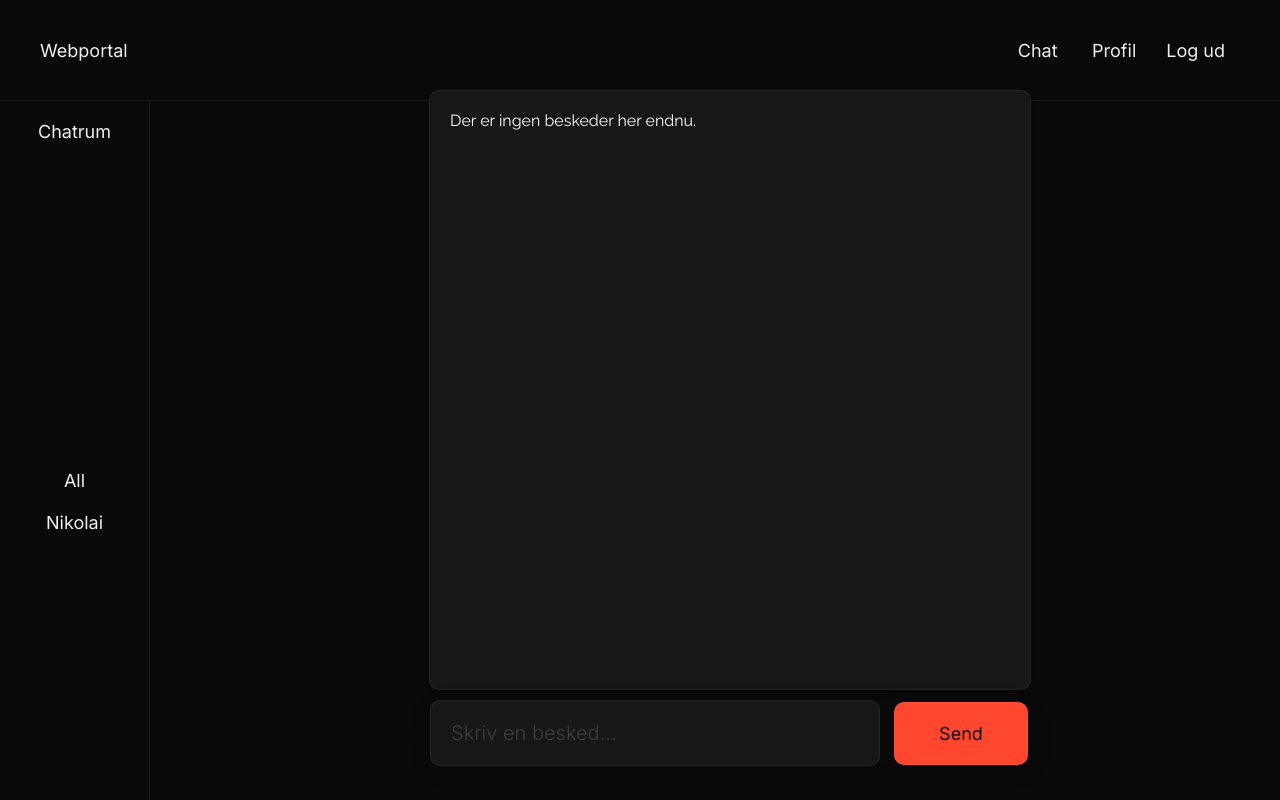
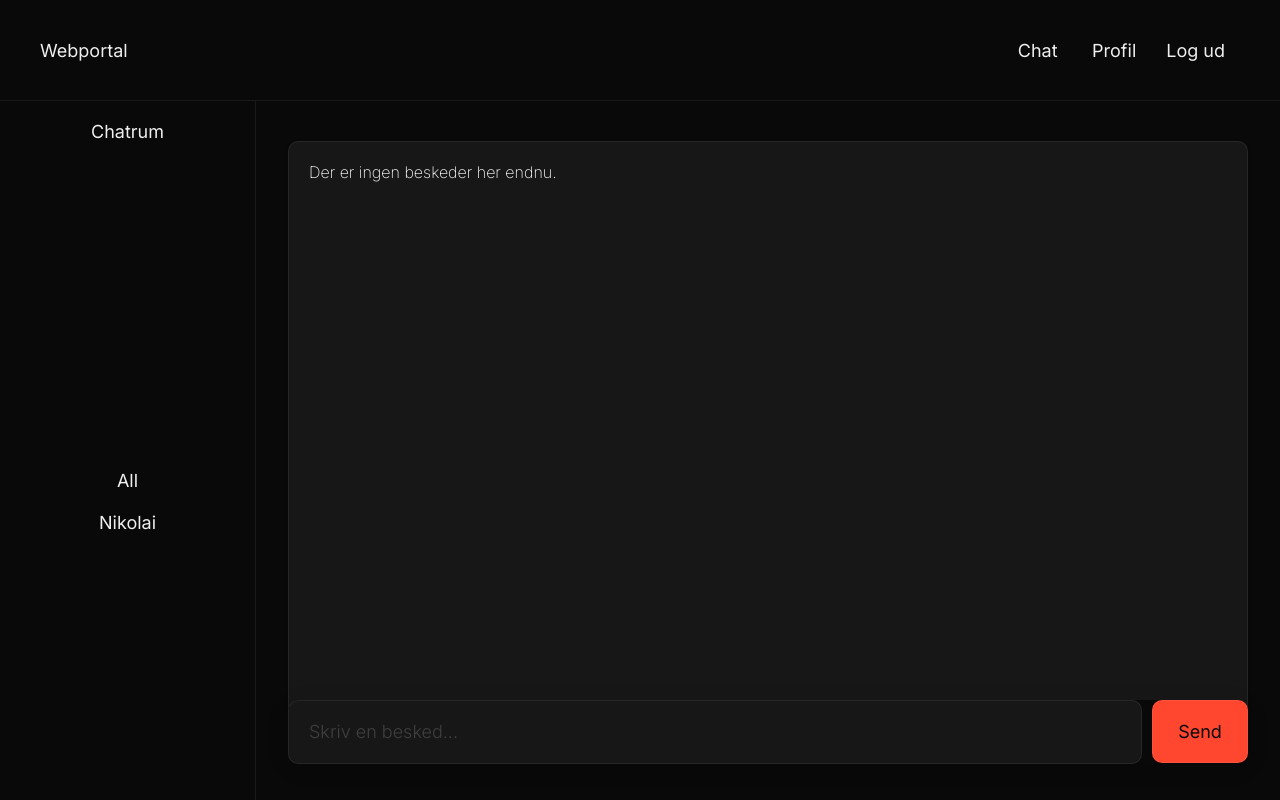
Before and after one commit to mch-sg/nivelo, a PHP site: page /sidebar-prototype.php in a window 1280 px wide. Run offline with PHP 8.4, Linux system fonts and the light colour scheme; the visitor is signed in with stand-in values (Sample User, id 1); data that the repository does not hold is empty; some libraries are stand-ins or nearby versions.

Commit message:
sidebar-prototype-3

```diff
--- a/css/media.css
+++ b/css/media.css
@@ -1,11 +1,11 @@
 /*  SCREEN ADJUSTMENTS   */
 
 @media only screen and (max-width: 812px) {
-  form {
+  /* form {
     width: 325px;
     padding: 10px;
     max-width: 100%;
-  }
+  } */
 
   .container {
     width: 350px;
@@ -84,10 +84,10 @@
 }
 
 @media only screen and (min-width: 2000px) {
-  form {
+  /* form {
     width: 600px;
     max-width: 100%;
-  }
+  } */
 
   .input {
     width: 92%;
--- a/css/sidebar.css
+++ b/css/sidebar.css
@@ -1,5 +1,6 @@
 .sidebar {
-  width: 150px;
+  width: 20%; /* 350px */
+  /* 150px */
   height: 100%;
 
   /* background-color: #f1f1f1; */
@@ -18,7 +19,7 @@
 }
 
 .main-content {
-  margin-left: 90px; // 150px
+  margin-left: 22.5%; // 150px - 90px - 400px
 }
 
 .sidebar-header {
@@ -55,7 +56,8 @@
 
 .chatbox-container {
   background-color: var(--minclr);
-  height: 75vh; // 400px - 75vh
+  height: 72vh; /* 75vh */
+  /* 400px - 75vh */
   width: 100%;
   overflow-y: auto;
   margin-bottom: 20px;
@@ -68,3 +70,30 @@
   padding: 20px;
   /* font-size: 14px; */
 }
+
+/* Styles for screens smaller than 768px OR 812 */
+@media (max-width: 942px) {
+  .sidebar {
+    display: none; /* Hide the sidebar */
+  }
+
+  .main-content {
+    margin: 0;
+  }
+}
+
+/* Styles for screens larger than 768px */
+@media (min-width: 942px) {
+  .sidebar {
+    display: block;
+  }
+
+  .main-content {
+    width: calc(100% - 25%); /* 350px - 200px - 450px */
+    float: left;
+  }
+
+  .fixed-input {
+    width: calc(100% - 25%); /* 350px - 200px - 450px */
+  }
+}
--- a/css/style.css
+++ b/css/style.css
@@ -6,7 +6,7 @@
   --fw: 300;
   --lihover: #19191a;
   --lihover2:#0F0F10;
-  --focusclr: #323232; // PRIOR #FFFFFF08
+  --focusclr: #1D1D1D; // PRIOR #FFFFFF08
   --smallclr: #f5f5f555;
   --hrc: #ffffff12;
   --loaderclr: #ffffff2c;
@@ -89,7 +89,7 @@
 
 body {
   transition: 0.2s;
-  font-family: "Raleway", "Inter", sans-serif;
+  font-family: "Inter", sans-serif; /* Raleway */
 
   background-color: var(--b);
   background-size: cover;
@@ -190,8 +190,8 @@
 form {
   box-shadow: 0 5px 30px rgba(0, 0, 0, 0.05); /* rgba(127, 127, 127, 0.075) */
   margin: auto;
-  width: 600px;
-  max-width: 100%;
+  /* width: 600px;
+  max-width: 100%; */
   border: 1px solid var(--borderclr); /* 1px solid #0000000a */
   border-radius: 10px;
   background-color: var(--minclr); // var(--sekclr);
--- a/css/theme-popup.css
+++ b/css/theme-popup.css
@@ -117,7 +117,7 @@
     font-size: 18px;
     border: none;
     border-radius: 10px;
-    padding: 1rem 1.5rem;
+    padding: 1.25rem 1.5rem;
     background-color: var(--hclr);
     cursor: pointer;
     transition: 0.2s ease-in-out;
@@ -231,7 +231,12 @@
 
 
   .input5 {
-    width: 75%;
+    width: 89%; /* 75% */
+
+    float: left;
+    display: inline-block;
+
+
     height: 100%;
     border: none;
     outline: none;
@@ -241,9 +246,9 @@
     color: var(--w);
     font-family: "Inter", sans-serif;
     font-weight: 300;
-    font-size: 1.25rem;
+    font-size: 18px;
     padding: 1.25rem;
-    resize: vertical;
+    resize: none;
     transition: 0.2s;
   }
 
--- a/db/includes/nav.php
+++ b/db/includes/nav.php
@@ -13,7 +13,7 @@
                     <a id="p2" class="divb bi bi-chevron-down"></a>
                 </div>
             </li> -->
-            <li><a class="pro" href="/chat-ui-prototype.php">Chat</a></li>
+            <li><a class="pro" href="/sidebar-prototype.php">Chat</a></li>
 
             <?php
                 if(isset($_SESSION["useruid"])){
--- a/sidebar-prototype.php
+++ b/sidebar-prototype.php
@@ -14,6 +14,7 @@
 
 <?php
     include_once 'db/includes/header.php';
+
 ?>
 <title>Prot.Chatting</title>
 </head>
@@ -55,12 +56,11 @@
     <br><br>
 
     <div class='main-content'>
-    <section class='signup-form aalign main-content'>
     <div class='main-content-content chatbox-container'>
-    <div class='chatbox' style='color:white;width: 600px; white-space: normal; overflow: auto; word-wrap: break-word;'>
+    <div class='chatbox' style='font-weight: 200;color:white; white-space: normal; overflow: auto; word-wrap: break-word;'>
 
     ";
-
+    // <section class='signup-form aalign main-content'>
 }
 else{
 
@@ -87,7 +87,8 @@
                         // echo "<a style='opacity:0.7'>".$row["user_id"]. " " ."(" . $date->format('H:i'). ") " . "- </a>";
                         // echo ""$row["message"]. "<br><br>";
 
-                        echo "<a style='color: #ff6e5ac2; opacity:1.00;pointer-events: none;'>".$row["user_id"]. "</a> " ."<a style='opacity:0.30;pointer-events: none;'>(" . $date->format('M. d \k\l. H:i'). "):</a> " . "</a>" . $row["message"]. "<br><br>";
+                        $msg = nl2br($row["message"]);
+                        echo "<a style='color: #ff6e5ac2; opacity:1.00;pointer-events: none;'>".$row["user_id"]. "</a> " ."<a style='opacity:0.30;pointer-events: none;'>(" . $date->format('M. d \k\l. H:i'). "):</a> " . "</a>" . $msg. "<br><br>";
                     }
                 } else if (!isset($_SESSION['useruid'])) {
                     echo "";
@@ -107,9 +108,9 @@
         echo "<br><br>";
         echo "<div class='fixed-input main-content'>";
         echo "<form class='form' method='POST' action='Page2.php' style='background-color: var(--b);border: none;' >";
-        echo "<input type='textarea' name='input' class='input5' autocomplete='off' placeholder='Skriv en besked...'/>";
-        // echo "<textarea type='textarea' id='input' name='input' class='input5' autocomplete='off' placeholder='Skriv en besked...'></textarea>";
-        echo "    <button class='modal-btn' type='submit' value='Send' style='margin-left: 10px;padding: 1.25rem 2.75rem;border: 1px solid var(--borderclr);background: #ff462e;'>Send</button>";
+        // echo "<input type='textarea' name='input' class='input5' autocomplete='off' placeholder='Skriv en besked...'/>";
+        echo "<textarea type='textarea' id='input' name='input' class='input5' style='display:inline-block;height: 4rem' autocomplete='off' placeholder='Skriv en besked...'></textarea>";
+        echo "    <button class='modal-btn' type='submit' value='Send' style='margin-left: 1%;padding: 1.25rem 0rem;width: 10%;border: 1px solid var(--borderclr);background: #ff462e;'>Send</button>";
         echo "</form>";
         echo "</div>";
     }
```
